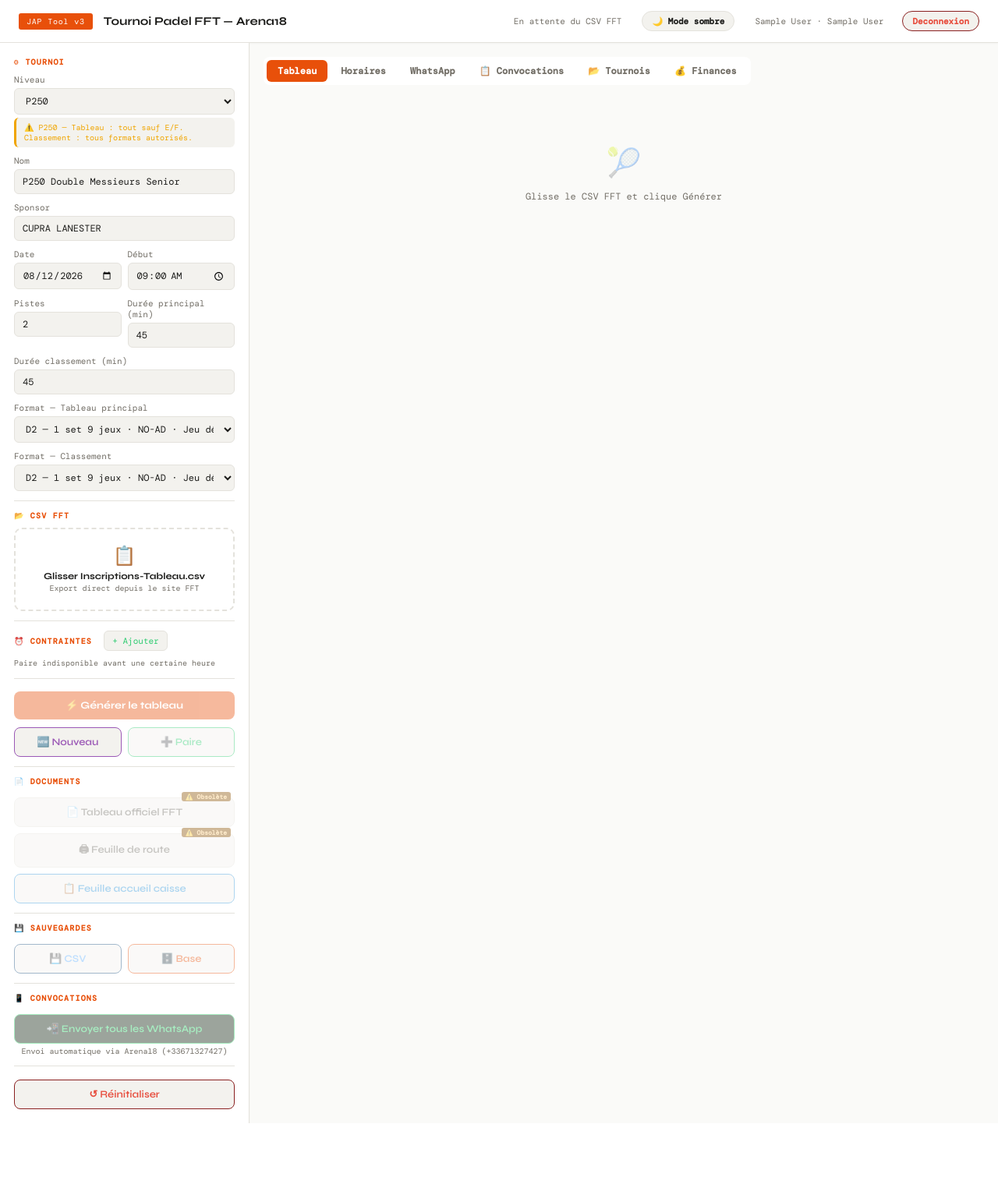
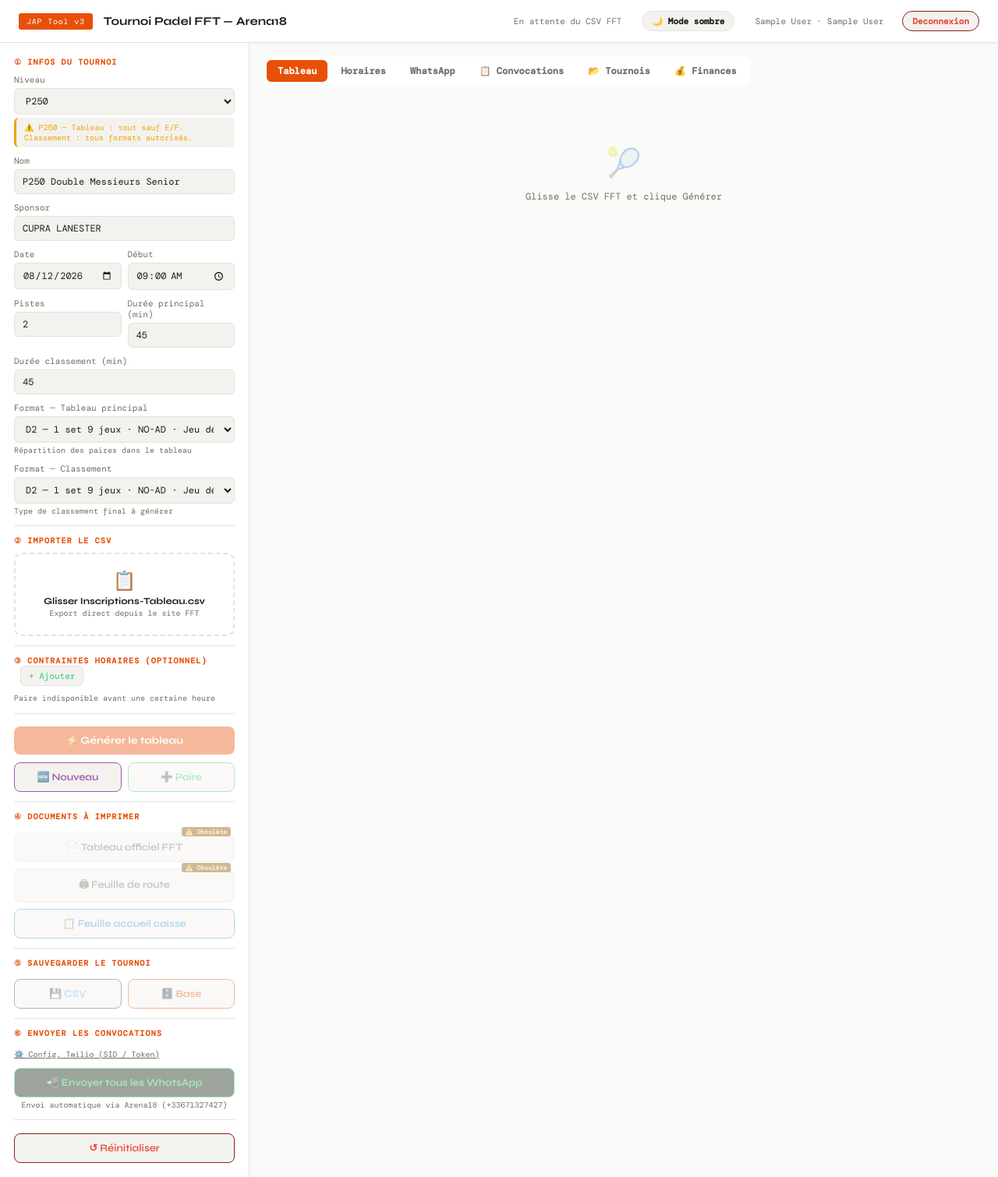
Before and after one commit to casabiancapierre56-ai/jap-tool, a Flask app: page / in a window 1280 px wide. Shown: the whole page at 78% size. Before the commit the page ends 1441 px from the top, so only its background shows below. Run offline with Flask 3, Linux system fonts and the light colour scheme; the visitor is signed in with stand-in values (Sample User, id 1).

Commit message:
Simplify sidebar UX: numbered steps, hide Twilio creds, add helper text

```diff
--- a/templates/index.html
+++ b/templates/index.html
@@ -185,7 +185,7 @@ tr:hover td{background:var(--dk3);}
 <div class="wrap">
   <div class="side">
     <!-- ⚙ TOURNOI -->
-    <div class="stl">⚙ Tournoi</div>
+    <div class="stl">① Infos du tournoi</div>
     <div class="fi"><label>Niveau</label>
       <select id="niveau" onchange="onNiveauChange()">
         <option value="P25">P25</option><option value="P100">P100</option>
@@ -205,13 +205,13 @@ tr:hover td{background:var(--dk3);}
       <div class="fi"><label>Durée principal (min)</label><input type="number" id="dp" value="45" min="15"/></div>
     </div>
     <div class="fi"><label>Durée classement (min)</label><input type="number" id="dc" value="45" min="15"/></div>
-    <div class="fi"><label>Format — Tableau principal</label><select id="fg"></select></div>
-    <div class="fi"><label>Format — Classement</label><select id="fg-cls"></select></div>
+    <div class="fi"><label>Format — Tableau principal</label><select id="fg"></select><div style="font-size:10px;color:var(--tx2);font-family:var(--mo);margin-top:3px;">Répartition des paires dans le tableau</div></div>
+    <div class="fi"><label>Format — Classement</label><select id="fg-cls"></select><div style="font-size:10px;color:var(--tx2);font-family:var(--mo);margin-top:3px;">Type de classement final à générer</div></div>
 
     <div class="div"></div>
 
     <!-- 📂 CSV -->
-    <div class="stl">📂 CSV FFT</div>
+    <div class="stl">② Importer le CSV</div>
     <div class="dz" id="dz">
       <input type="file" accept=".csv,.txt" id="fi-csv" onchange="loadFile(this.files[0])"/>
       <div class="dz-icon">📋</div>
@@ -223,7 +223,7 @@ tr:hover td{background:var(--dk3);}
     <div class="div"></div>
 
     <!-- ⏰ CONTRAINTES -->
-    <div class="stl">⏰ Contraintes
+    <div class="stl">③ Contraintes horaires (optionnel)
       <button class="btn-add" onclick="ajouterContrainte()" style="margin-left:8px;">+ Ajouter</button>
     </div>
     <div class="dz-sub" style="margin-bottom:8px;color:var(--tx2);">Paire indisponible avant une certaine heure</div>
@@ -241,7 +241,7 @@ tr:hover td{background:var(--dk3);}
     <div class="div"></div>
 
     <!-- 📄 DOCUMENTS PDF -->
-    <div class="stl">📄 Documents</div>
+    <div class="stl">④ Documents à imprimer</div>
     <button class="btn btn2 btn-pdf-stale" id="b-tab" onclick="dlPdf('tableau')" disabled style="margin-bottom:3px;">📄 Tableau officiel FFT</button>
     <button class="btn btn2 btn-pdf-stale" id="b-fdr" onclick="dlPdf('feuille')" disabled style="margin-bottom:3px;">🖨 Feuille de route</button>
     <button class="btn btn2" id="b-accueil" onclick="ouvrirAccueil()" disabled style="border-color:#3498db;color:#3498db;">📋 Feuille accueil caisse</button>
@@ -249,7 +249,7 @@ tr:hover td{background:var(--dk3);}
     <div class="div"></div>
 
     <!-- 💾 SAUVEGARDES -->
-    <div class="stl">💾 Sauvegardes</div>
+    <div class="stl">⑤ Sauvegarder le tournoi</div>
     <div class="row2">
       <button class="btn btn2" id="b-csv" onclick="sauvegarderCSV()" disabled style="border-color:#1a5080;color:#60b0ff;">💾 CSV</button>
       <button class="btn btn2" id="b-db" onclick="sauvegarderEnBase()" disabled style="border-color:var(--or);color:var(--or);">🗄️ Base</button>
@@ -258,7 +258,7 @@ tr:hover td{background:var(--dk3);}
     <div class="div"></div>
 
     <!-- 📱 ENVOI SMS / WHATSAPP -->
-    <div class="stl">📱 Convocations</div>
+    <div class="stl">⑥ Envoyer les convocations</div><button type="button" onclick="document.getElementById('tw-box').style.display=document.getElementById('tw-box').style.display==='block'?'none':'block';" style="background:none;border:none;color:var(--tx2);font-size:10px;font-family:var(--mo);cursor:pointer;text-decoration:underline;padding:0;margin-bottom:6px;">⚙️ Config. Twilio (SID / Token)</button>
     <div class="tw-box" id="tw-box" style="display:none;padding:10px;margin-bottom:6px;">
       <div class="fi" style="margin-bottom:6px;"><label>Account SID</label><input id="tw-sid" type="password" placeholder="ACxxxxxxxx" oninput="saveTwilio()"/></div>
       <div class="fi" style="margin-bottom:6px;"><label>Auth Token</label><input id="tw-tok" type="password" placeholder="xxxxxxxx" oninput="saveTwilio()"/></div>
@@ -574,7 +574,7 @@ calcFinances();    document.getElementById('b-db').disabled=false;
     document.getElementById('b-wa').disabled=false;
     document.getElementById('b-ajout').disabled=false;
     document.getElementById('b-accueil').disabled=false;
-    document.getElementById('tw-box').style.display='block';
+
     const nbM = data.nbMatchs || 20;
     document.getElementById('sb').textContent=`${data.paires.length} paires · TMC ${nbM} matchs · ${new Date().toLocaleTimeString('fr-FR')}`;
     mettreAJourHeaderTitre();
@@ -1261,7 +1261,7 @@ function appliquerRestauration(){
     document.getElementById('dz').classList.add('ok');
     document.getElementById('dz-ok').textContent='✓ Session restaurée — prêt à regénérer';
     document.getElementById('dz-ok').style.display='block';
-    document.getElementById('tw-box').style.display = 'block';
+
     document.getElementById('sb').textContent = `${genData.paires.length} paires · Restauré · ${session.savedAt}`;
     mettreAJourHeaderTitre();
     document.getElementById('restore-banner').remove();
@@ -1497,7 +1497,7 @@ async function chargerTournoi(tid){
     document.getElementById('b-wa').disabled  = false;
     document.getElementById('b-ajout').disabled = false;
     document.getElementById('b-accueil').disabled = false;
-    document.getElementById('tw-box').style.display = 'block';
+
     document.getElementById('sb').textContent = `${genData.paires.length} paires · Restauré depuis base · ${t.cree_le}`;
     sauvegarderSession();
     st('tt');
```
